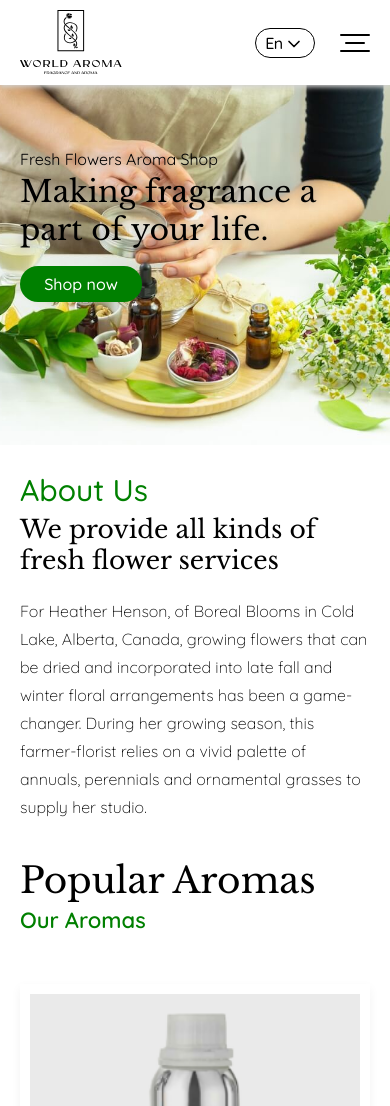
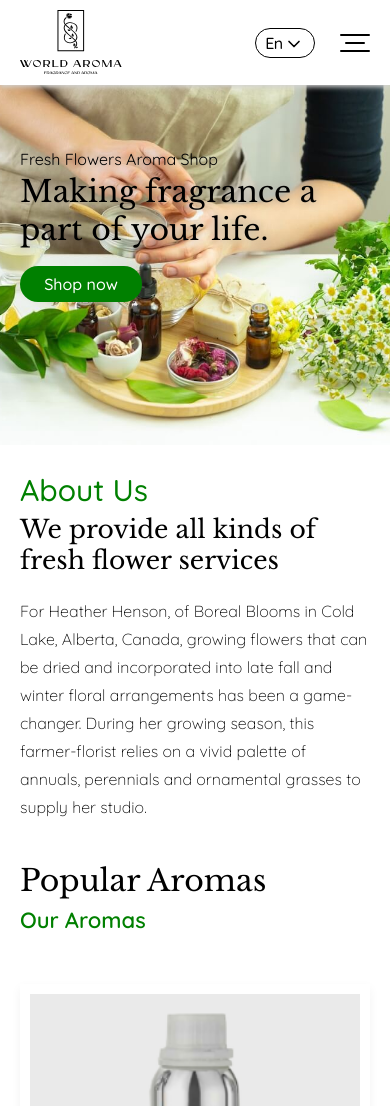
Before and after one commit to mzayniddin/world-aroma, a React (Vite) app: page / in a window 390 px wide. Shown: the top 1106 px of the page. Built offline with nearby package versions, Linux system fonts and the light colour scheme.

Commit message:
fixed some responsive mistakes

```diff
--- a/src/components/contact-us/ContactUs.scss
+++ b/src/components/contact-us/ContactUs.scss
@@ -123,11 +123,13 @@
                 height: 200px;
             }
 
-            input, textarea, .PhoneInput {
+            input,
+            textarea,
+            .PhoneInput {
                 max-width: 400px;
             }
 
-            &:nth-child(3){
+            &:nth-child(3) {
                 order: 1;
             }
         }
--- a/src/components/our-aromas/OurAromas.scss
+++ b/src/components/our-aromas/OurAromas.scss
@@ -25,18 +25,15 @@
     }
 }
 
-@media screen and (max-width: 526px) {
+@media screen and (max-width: 768px) {
     .aromas {
-        padding: 35px 0;
-        text-align: start;
+        .title {
+            font-size: 30px;
+        }
 
         &-heading {
             margin-bottom: 50px;
             flex-direction: column-reverse;
-        }
-
-        &-heading-title {
-            line-height: 100%;
         }
 
         &-heading__sub-title {
@@ -45,8 +42,15 @@
         }
 
         &__list {
-            gap: 22px 0;
+            gap: 22px 15px;
         }
+    }
+}
+
+@media screen and (max-width: 526px) {
+    .aromas {
+        padding: 35px 0;
+        text-align: start;
 
         &__list-item {
             width: 100%;
```
